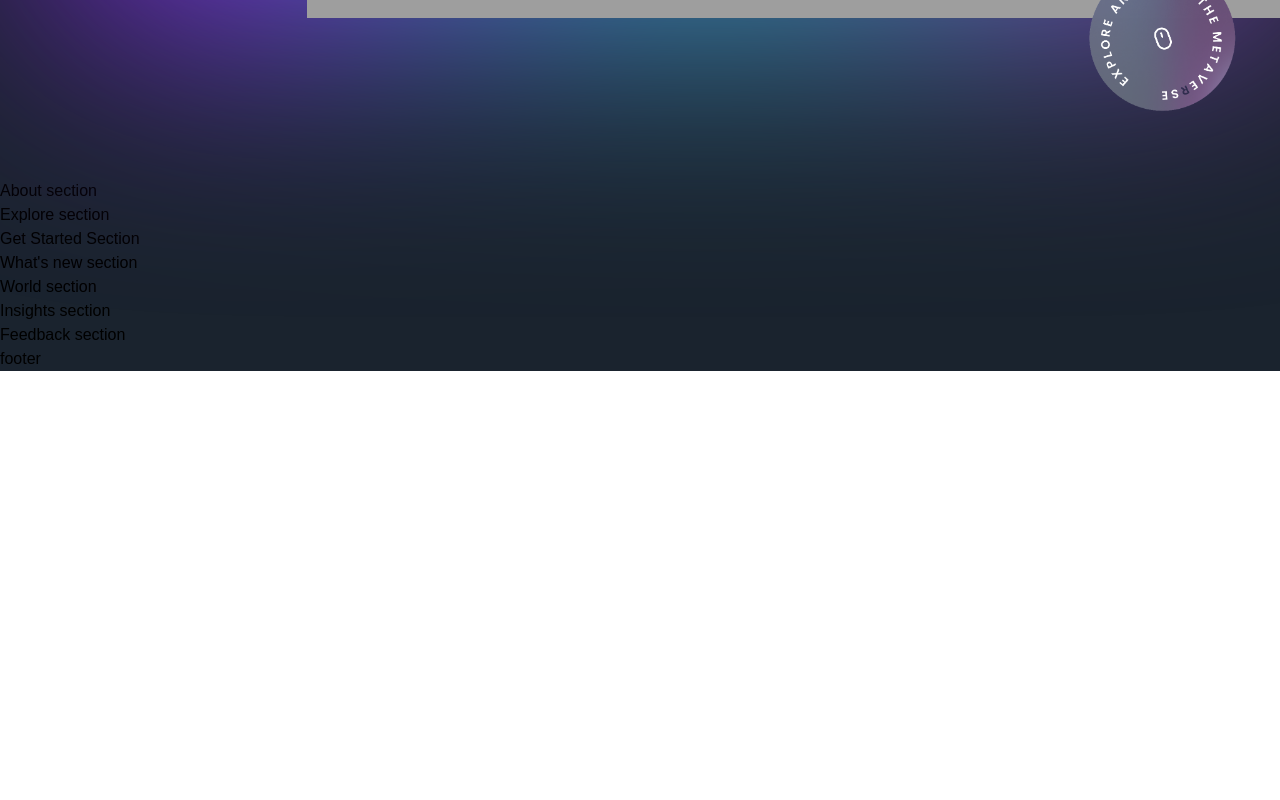
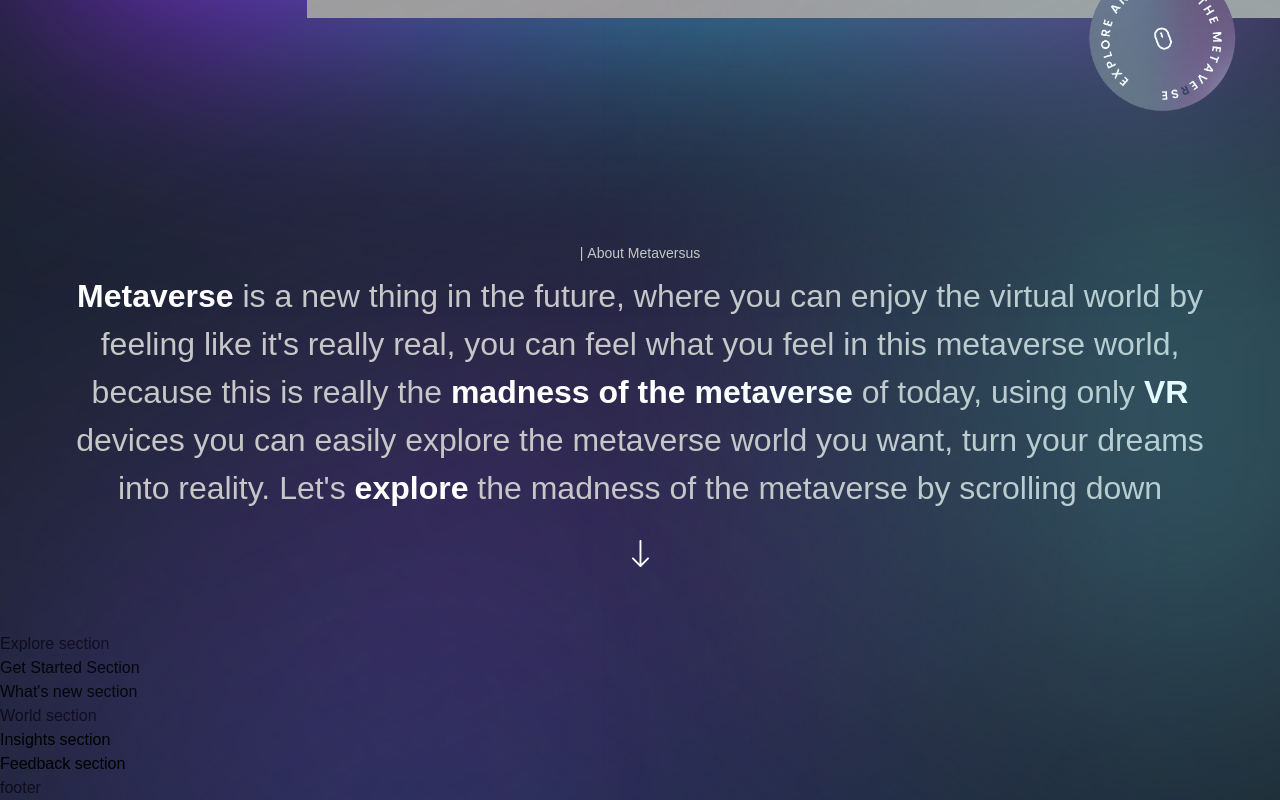
Before and after one commit to KamalBatesha/Metaversus, a Next.js app: page / in a window 1280 px wide. Shown: the part 837-1637 px from the top of the page. Before the commit the page ends 1208 px from the top, so only its background shows below. Built offline with nearby package versions, Linux system fonts and the light colour scheme; grey boxes are pictures that could not be loaded; a web font is replaced by a local one.

Commit message:
add about section

```diff
--- a/app/page.js
+++ b/app/page.js
@@ -14,13 +14,24 @@ const Page = () => (
   <div className=" bg-primary-black overflow-hidden">
     <Navbar />
     <Hero />
+    <div className=" relative">
       <About />
+      <div className="gradient-03 z-0" />
       <Explore />
+    </div>
+    <div className=" relative">
       <GetStarted />
+      <div className="gradient-04 z-0" />
+
       <WhatsNew />
+    </div>
     <World />
+    <div className=" relative">
       <Insights />
+      <div className="gradient-05 z-0" />
+
       <Feedback />
+    </div>
     <Footer />
   </div>
 );
--- a/components/CustomTexts.jsx
+++ b/components/CustomTexts.jsx
@@ -1,9 +1,22 @@
-'use client';
+"use client";
 
-export const TypingText = () => (
-  <p>Typing Text</p>
+import { motion } from "framer-motion";
+import { textContainer, textVariant2 } from "../utils/motion";
+
+export const TypingText = ({ title, textStyle }) => (
+  <motion.p
+    variants={textContainer}
+    // initial="hidden"
+    // whileInView="show"
+    // viewport={{ once: false, amount: 0.25 }}
+    className={`font-normal text-secondary-white text-[14px] ${textStyle} `}
+  >
+    {Array.from(title).map((letter, index) => (
+      <motion.span variants={textVariant2} key={index}>
+        {letter === " " ? "\u00A0" : letter}
+      </motion.span>
+    ))}
+  </motion.p>
 );
 
-export const TitleText = () => (
-  <h2>Title Text</h2>
-);
+export const TitleText = ({ title, textStyle }) => <h2>Title Text</h2>;
--- a/sections/About.jsx
+++ b/sections/About.jsx
@@ -1,8 +1,45 @@
-'use client';
+"use client";
+
+import { motion } from "framer-motion";
+import { TypingText } from "../components";
+import { staggerContainer, fadeIn } from "../utils/motion";
 
 const About = () => (
-  <section>
-    About section
+  <section className=" paddings relative z-10">
+    <div className="gradient-02 z-0" />
+    <motion.div
+      variants={staggerContainer}
+      initial="hidden"
+      whileInView="show"
+      viewport={{ once: false, amount: 0.25 }}
+      className="  innerWidth flexCenter mx-auto flex-col"
+    >
+      <TypingText title="| About Metaversus" textStyle="text-center" />
+      <motion.p
+        variants={fadeIn("up", "tween", 0.2, 1)}
+        className=" text-center sm:text-[32px] text-[20px] mt-[8px] font-normal text-secondary-white text-fit"
+      >
+        <span className=" font-extrabold text-white">Metaverse</span> is a new
+        thing in the future, where you can enjoy the virtual world by feeling
+        like it's really real, you can feel what you feel in this metaverse
+        world, because this is really the{" "}
+        <span className=" font-extrabold text-white">
+          madness of the metaverse
+        </span>{" "}
+        of today, using only{" "}
+        <span className=" font-extrabold text-white">VR</span> devices you can
+        easily explore the metaverse world you want, turn your dreams into
+        reality. Let's{" "}
+        <span className=" font-extrabold text-white">explore</span> the madness
+        of the metaverse by scrolling down
+      </motion.p>
+      <motion.img
+        variants={fadeIn("up", "tween", 0.3, 1)}
+        src="arrow-down.svg"
+        alt="arrow down"
+        className="w-[28px] h-[28px] mt-[28px] object-contain cursor-pointer"
+      />
+    </motion.div>
   </section>
 );
 
--- a/sections/Hero.jsx
+++ b/sections/Hero.jsx
@@ -2,7 +2,6 @@
 
 import { motion } from "framer-motion";
 import { slideIn, staggerContainer, textVariant } from "../utils/motion";
-import Image from "next/image";
 
 const Hero = () => (
   <section className=" yPaddings sm:pl-16 pl-6">
@@ -30,12 +29,12 @@ const Hero = () => (
         variants={slideIn("right", "tween", 0.2, 1)}
         className=" relative w-full -mt-[12px] md:-mt-[20px]"
       >
-        <div className=" relative pl-[20%]  rounded-tl-[140px] z-0 -top-[30px]   sm:h-[430px] h-[250px]   ">
+        <div className=" relative flex justify-end    rounded-tl-[140px] z-0 -top-[30px]   sm:h-[430px] h-[250px]   ">
           <div className="absolute inset-0 hero-gradient z-0 w-full h-full " />
           <img
             src="/cover.png"
             alt="cover image"
-            className=" block  w-full object-cover h-full relative rounded-tl-[140px] z-10"
+            className=" block  w-[80%] object-cover h-full relative rounded-tl-[140px] z-10"
           />
         </div>
         <a href="#explore">
```
Also changed, not shown: sections/Explore.jsx (+2 -6 lines). Lines whose indentation alone changed are shown as unchanged.
